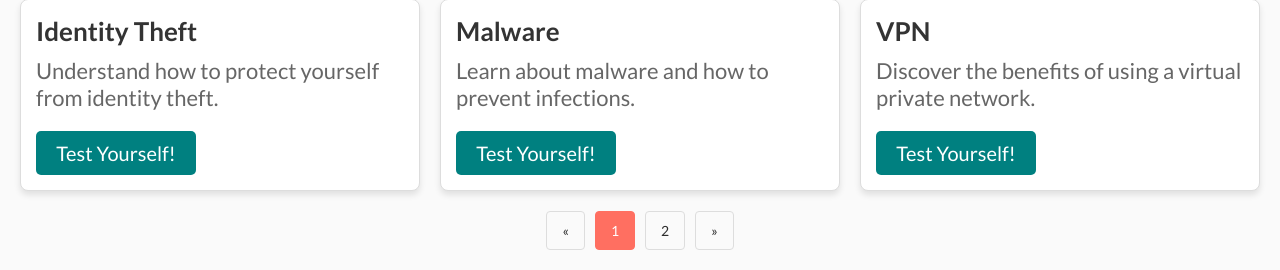
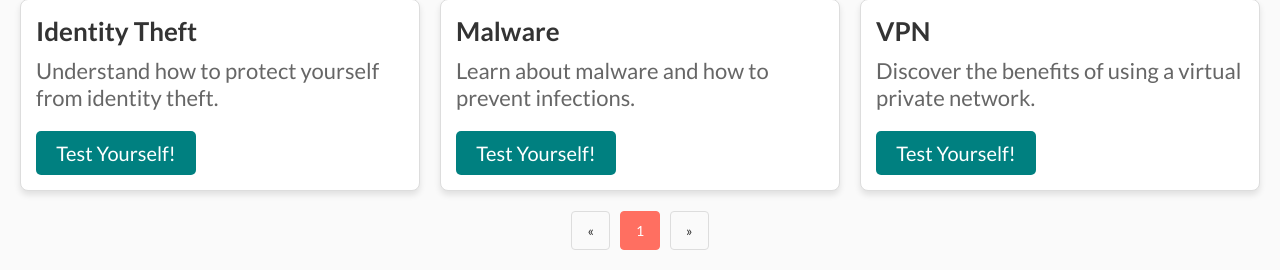
Before and after one commit to sarryteng/lvl4-individual-project, a Flask app: page /1/learn in a window 1280 px wide. Shown: the part 613-883 px from the top of the page. Run offline with Flask 3, Linux system fonts and the light colour scheme; some libraries are stand-ins or nearby versions.

Commit message:
update pagination

```diff
--- a/src/templates/learn.html
+++ b/src/templates/learn.html
@@ -101,10 +101,9 @@
         </div>
 
         <div class="pagination">
-            <a href="#">&laquo;</a>
-            <a href="#" class="active">1</a>
-            <a href="#">2</a>
-            <a href="#">&raquo;</a>
+            <a href="">&laquo;</a>
+            <a href="" class="active">1</a>
+            <a href="">&raquo;</a>
         </div>
     </main>
 {% endblock %}
```
Also changed, not shown: src/templates/guides.html (+3 -4 lines).
